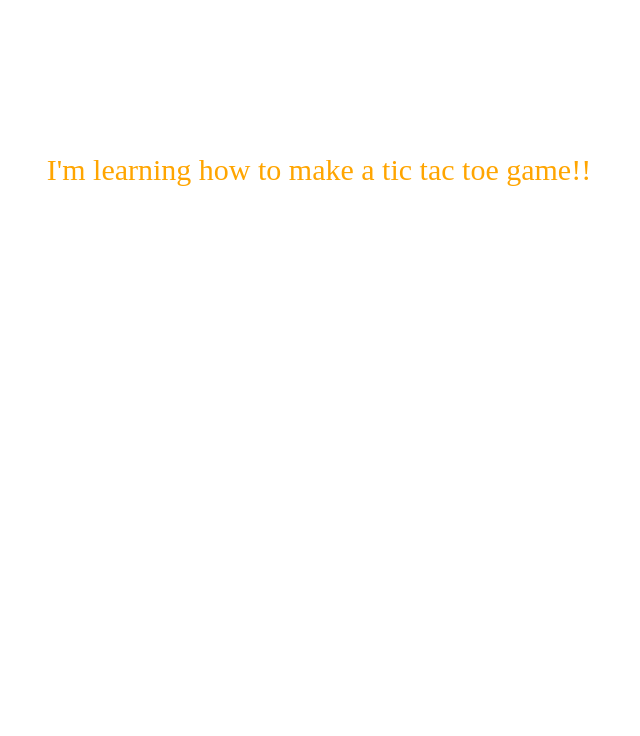
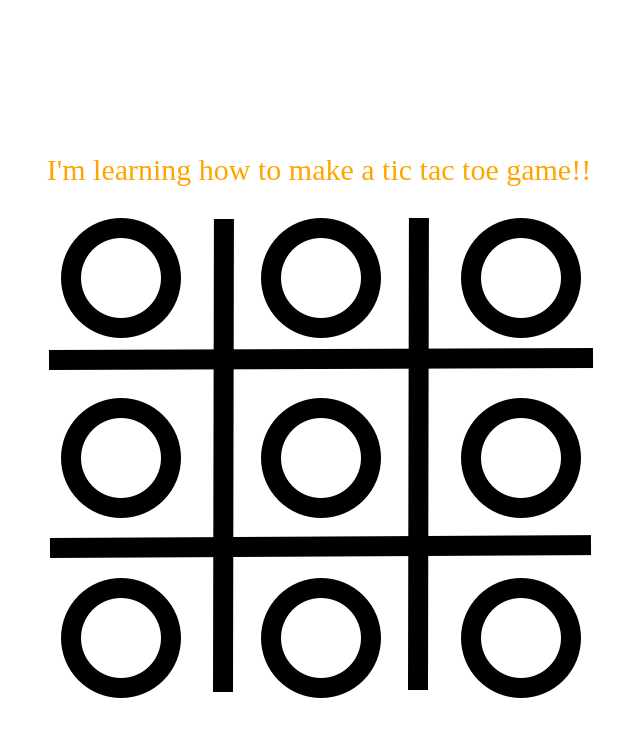
Before and after one commit to jkunnum1/jkunnum1.github.io, a plain HTML site: page index.html in a window 1280 px wide. Shown: the whole page, without its empty margins (321-961 px from the left). Drawn offline with Linux system fonts and the light colour scheme.

Commit message:
added the tictactoe board

```diff
--- a/index.html
+++ b/index.html
@@ -1,11 +1,7 @@
 <html>
 <header>
 <style>
-body  {
-    background-image: url("jubilee_T.png");
-    background-size: cover;
-    background-repeat: no-repeat;
-}
+
 </style>
 </header>
 
@@ -15,9 +11,44 @@ body  {
 	</marquee>
 <p style="font-size:30; color:orange; text-align:center">
 	I'm learning how to make a tic tac toe game!!</p>
-	<p>
+	<div style="position: relative; left:0; top:0;">
+		<center> <img src="tttBoard.png"> </center>
+		<div id="boxone" style="position: absolute; top:0px; left:370px;">
+		<img src="otictactoe.png">
+		</div>
 
-	</p>
+		<div id="boxtwo" style="position: absolute; top:0px; left:570px;">
+		<img src="otictactoe.png">
+		</div>
+
+		<div id="boxthree" style="position: absolute; top:0px; left:770px;">
+		<img src="otictactoe.png">
+		</div>
+
+		<div id="boxfour" style="position: absolute; top:180px; left:370px;">
+		<img src="otictactoe.png">
+		</div>
+
+		<div id="boxfive" style="position: absolute; top:180px; left:570px;">
+		<img src="otictactoe.png">
+		</div>
+
+		<div id="boxsix" style="position: absolute; top:180px; left:770px;">
+		<img src="otictactoe.png">
+		</div>
+
+		<div id="boxseven" style="position: absolute; top:360px; left:370px;">
+		<img src="otictactoe.png">
+		</div>
+
+		<div id="boxeight" style="position: absolute; top:360px; left:570px;">
+		<img src="otictactoe.png">
+		</div>
+
+		<div id="boxnine" style="position: absolute; top:360px; left:770px;">
+		<img src="otictactoe.png">
+		</div>
+	</div>
 
 
 </body>
```
Also changed, not shown: otictactoe.png (added), tttboard.png (added), xtictactoe.png (added).
